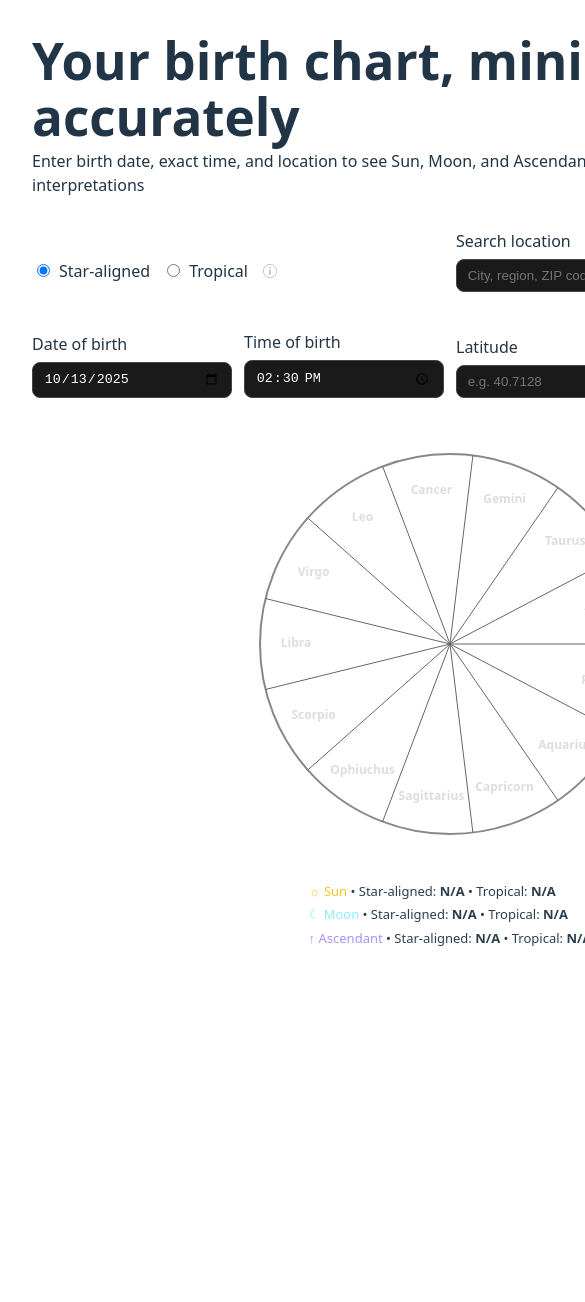
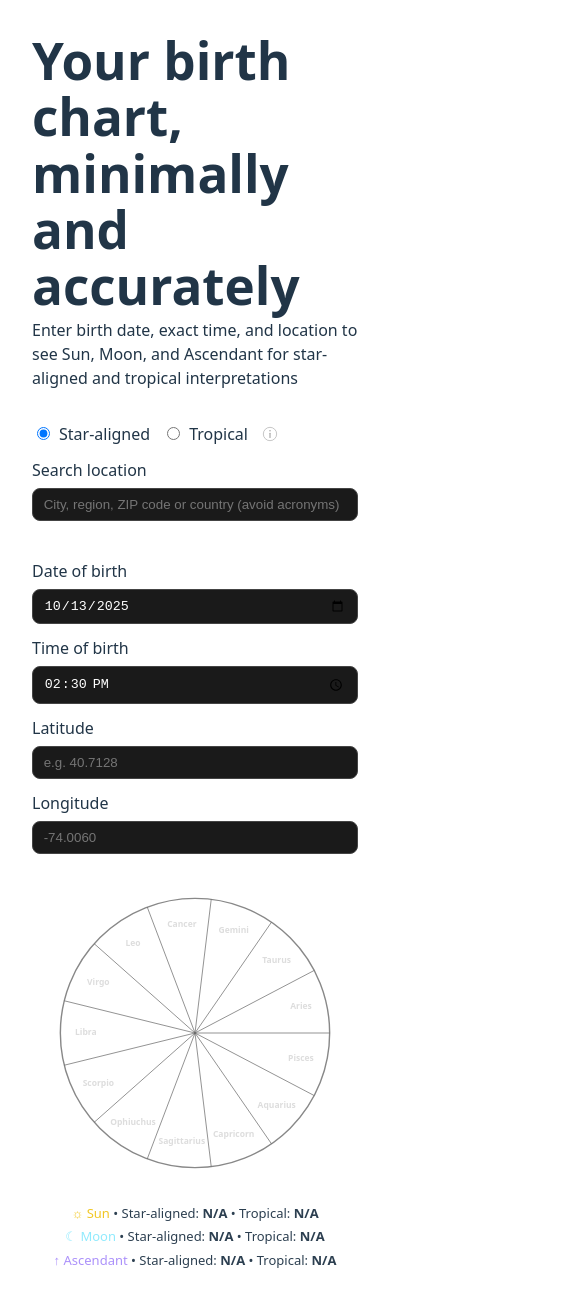
Before and after one commit to peterklingelhofer/horoscope, a React (Vite) app: page / in a window 390 px wide. Shown: the top 1302 px of the page, 585 px wide, since content can reach past the window. Before the commit the page ends 980 px from the top, so only its background shows below. Built offline with nearby package versions, Linux system fonts and the light colour scheme; what astronomy-engine would draw is missing.

Commit message:
Responsive

```diff
--- a/src/App.tsx
+++ b/src/App.tsx
@@ -93,22 +93,18 @@ return (
         Enter birth date, exact time, and location to see Sun, Moon, and Ascendant for star-aligned and tropical interpretations
       </p>
 
-    {/* top grid uses same 4-column template as the form for perfect alignment */}
       <div
         style={{
           display: "grid",
-        gridTemplateColumns: "repeat(4, minmax(200px, 1fr))",
+          gridTemplateColumns: "repeat(auto-fit, minmax(220px, 1fr))",
           gap: 12,
           alignItems: "center",
         }}
       >
-      {/* Mode controls span columns 1-2 */}
-      <div style={{ gridColumn: "1 / span 2" }}>
+        <div>
           <ModeControls signMode={signMode} setSignMode={setSignMode} />
         </div>
-
-      {/* LocationSearch spans columns 3-4 so it aligns with latitude/longitude below */}
-      <div style={{ gridColumn: "3 / span 2", justifySelf: "stretch" }}>
+        <div>
           <LocationSearch
             helperText={pickedLabel ? `Picked: ${pickedLabel}` : ""}
             onPick={(lat, lon, label) => {
@@ -123,11 +119,10 @@ return (
         </div>
       </div>
 
-    {/* form uses the same 4-col grid for exact vertical alignment */}
       <BirthForm value={formState} onChange={setFormState} />
 
       {errorText && <div style={{ color: "#ff6b6b" }}>{errorText}</div>}
-
+      <div style={{ display: "flex", justifyContent: "center", width: "100%" }}>
         <BirthChart
           eclipticLongitudeSun={sunElon}
           eclipticLongitudeMoon={moonElon}
@@ -140,6 +135,7 @@ return (
           signMode={signMode}
           isComputing={isComputing}
         />
+      </div>
     </main>
   )
 
@@ -257,7 +253,7 @@ function InfoTooltip({ children }: { children: React.ReactNode }) {
             borderRadius: 8,
             padding: "10px 12px",
             boxShadow: "0 6px 24px rgba(0,0,0,0.35)",
-            width: 360,
+            width: "min(360px, calc(100vw - 32px))",
             pointerEvents: "auto",
           }}
         >
--- a/src/components/BirthChart.tsx
+++ b/src/components/BirthChart.tsx
@@ -129,7 +129,7 @@ export function BirthChart({
   const size = 460
   const radius = 190
   const center = size / 2
-  const labelOffset = 28 // distance for line labels outside the circumference
+  const labelOffset = 28
 
   const sunPoint = isFiniteNumber(eclipticLongitudeSun)
     ? toPoint(center, center, radius, eclipticLongitudeSun as number)
@@ -241,9 +241,10 @@ export function BirthChart({
   const starAlignedMoonName = nameViaStarRing(eclipticLongitudeMoon)
   const starAlignedAscName = nameViaStarRing(eclipticLongitudeAscendant)
 
-  // reusable transition style snippets for smooth movement
-  const lineMoveTransition = { transition: `x2 220ms ${EASE}, y2 220ms ${EASE}, stroke-dashoffset 420ms ${EASE}` } as const
-  const dotMoveTransition = { transition: `cx 220ms ${EASE}, cy 220ms ${EASE}` } as const
+  const lineMoveTransition: React.CSSProperties | undefined = {
+    transition: `x2 220ms ${EASE}, y2 220ms ${EASE}, stroke-dashoffset 420ms ${EASE}`,
+  } as const
+  const dotMoveTransition: React.CSSProperties | undefined = { transition: `cx 220ms ${EASE}, cy 220ms ${EASE}` } as const
 
   return (
     <figure
@@ -253,9 +254,17 @@ export function BirthChart({
         display: "grid",
         justifyItems: "center",
         gap: 8,
+        width: "100%",
+        maxWidth: 460,
       }}
     >
-      <svg width={size} height={size} viewBox={`0 0 ${size} ${size}`} role="img" aria-label="Birth chart wheel">
+      <svg
+        role="img"
+        aria-label="Birth chart wheel"
+        viewBox={`0 0 ${size} ${size}`}
+        width="100%"
+        height="auto"
+      >
         <circle cx={center} cy={center} r={radius} fill="none" stroke="#888" strokeWidth={2} />
 
         {rotatedDrawLabels.map((label, idx) => {
@@ -345,8 +354,16 @@ export function BirthChart({
         )}
       </svg>
 
-      {/* legend with only the left header colored per line */}
-      <div style={{ display: "grid", gap: 4, fontSize: 13, opacity: 0.95 }}>
+      <div
+        style={{
+          display: "grid",
+          gap: 4,
+          fontSize: 13,
+          opacity: 0.95,
+          width: "100%",
+          textAlign: "center",
+        }}
+      >
         <div>
           <span style={{ color: COLORS.sun }}>
             <span aria-hidden="true">☼ </span>Sun
--- a/src/components/BirthForm.tsx
+++ b/src/components/BirthForm.tsx
@@ -25,7 +25,7 @@ export function BirthForm({ value, onChange }: Props) {
       onSubmit={(e) => e.preventDefault()}
       style={{
         display: "grid",
-        gridTemplateColumns: "repeat(4, minmax(200px, 1fr))",
+        gridTemplateColumns: "repeat(auto-fit, minmax(220px, 1fr))",
         gap: 12,
         alignItems: "end",
       }}
```
Lines whose indentation alone changed are shown as unchanged.
